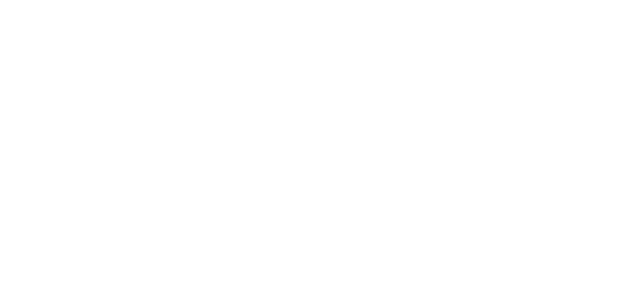
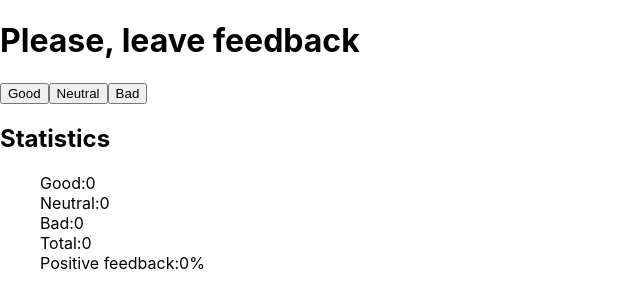
Before and after one commit to Krisdziam/goit-react-hw-02-feedback, a React (Create React App) app: page / in a window 1280 px wide. Shown: the top 308 px of the page, without its empty margins (0-640 px from the left). Built offline with nearby package versions, Linux system fonts and the light colour scheme.

Commit message:
start HW

```diff
--- a/src/components/App.js
+++ b/src/components/App.js
@@ -1,9 +1,9 @@
-
+import Vote from "./Vote/Vote";
 
 export const App = () => {
   return (
     <>
-
+    <Vote/>
     </>
   );
 };
--- /dev/null
+++ b/src/components/Vote/Buttons.jsx
@@ -0,0 +1,12 @@
+import React, { Component } from 'react'
+
+
+export default function Buttons({leaveVote}) {
+    return (
+      <>
+     <button type="button" onClick={() => leaveVote("good")}>Good</button>
+      <button type="button" onClick={() => leaveVote("neutral")}>Neutral</button>
+      <button type="button" onClick={() => leaveVote("bad")}>Bad</button>
+  </>
+    )
+  }
--- /dev/null
+++ b/src/components/Vote/Vote.jsx
@@ -0,0 +1,53 @@
+import React, { Component } from 'react';
+import Buttons from './Buttons';
+
+class Vote extends Component {
+  state = {
+    good: 0,
+    neutral: 0,
+    bad: 0,
+  };
+  countTotal() {
+    const { good, neutral,bad } = this.state;
+    return good + neutral + bad ;
+}
+countPositivvePercentage() {
+    const total = this.countTotal();
+    if (!total) {
+        return 0;
+    }
+
+    const result = (this.state.good / total) * 100;
+    return Number(result.toFixed(2));
+}
+  leaveVote = propertyName => {
+    this.setState(prevState => {
+      const value = prevState[propertyName];
+      return {
+        [propertyName]: value + 1,
+      };
+    });
+  };
+
+  render() {
+    const { good, neutral, bad } = this.state;
+    const total = this.countTotal()
+    const positiveFeedback = this.countPositivvePercentage()
+    return (
+      <>
+        <h1>Please, leave feedback</h1>
+        <Buttons leaveVote={this.leaveVote} />
+        <h2>Statistics</h2>
+        <ul>
+          <li>Good:{good}</li>
+          <li>Neutral:{neutral}</li>
+          <li>Bad:{bad}</li>
+          <li>Total:{total}</li>
+          <li>Positive feedback:{positiveFeedback}%</li>
+        </ul>
+      </>
+    );
+  }
+}
+
+export default Vote;
```
